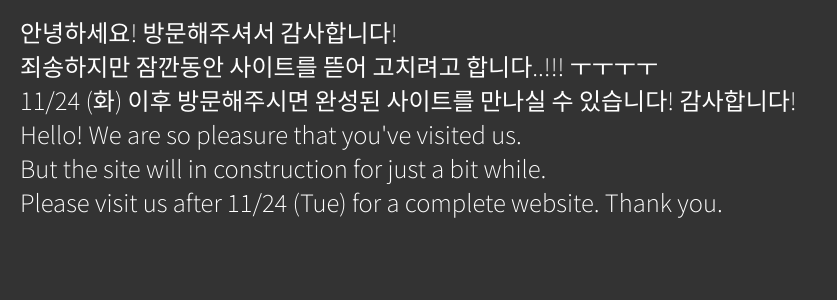
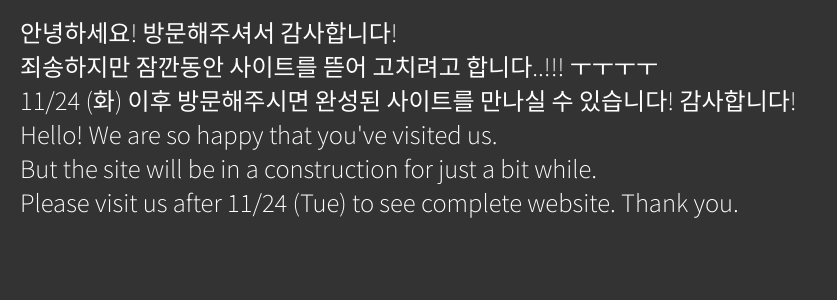
Before and after one commit to junis3/junis3.github.io, a React (Create React App) app: page / in a window 1280 px wide. Shown: the top 300 px of the page, without its empty margins (0-837 px from the left). Built offline with nearby package versions, Linux system fonts and the light colour scheme.

Commit message:
chore: :white_check_mark: Testing if the CI works right

```diff
--- a/src/pages/Main.tsx
+++ b/src/pages/Main.tsx
@@ -13,13 +13,13 @@ function Main() {
         11/24 (화) 이후 방문해주시면 완성된 사이트를 만나실 수 있습니다! 감사합니다!
       </div>
       <div>
-        Hello! We are so pleasure that you've visited us.
+        Hello! We are so happy that you've visited us.
       </div>
       <div>
-        But the site will in construction for just a bit while.
+        But the site will be in a construction for just a bit while.
       </div>
       <div>
-        Please visit us after 11/24 (Tue) for a complete website. Thank you.
+        Please visit us after 11/24 (Tue) to see complete website. Thank you.
       </div>
     </>
   );
```
